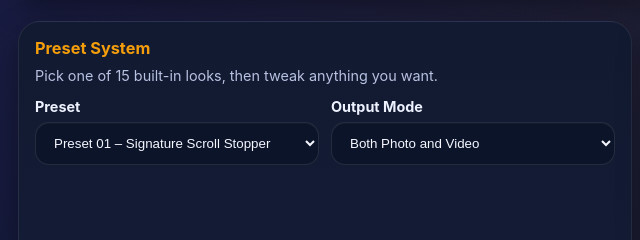
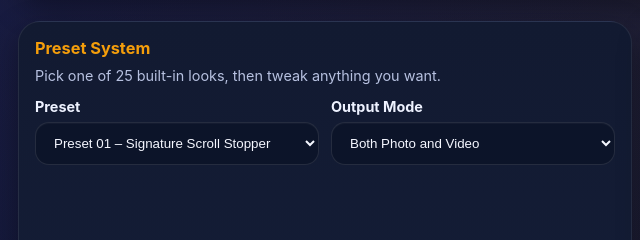
Before and after one commit to nakeymasi-coder/Women-s-Day-Prompt-Generator, a plain HTML site: page index.html in a window 1280 px wide. Shown: the part 414-654 px from the top of the page, 0-640 px from the left. Drawn offline with Linux system fonts and the light colour scheme.

Commit message:
Fix preset count: 25 built-in looks

```diff
--- a/index.html
+++ b/index.html
@@ -440,7 +440,7 @@
     <div class="grid">
       <section class="card wide">
         <h2>Preset System</h2>
-        <p class="note">Pick one of 15 built-in looks, then tweak anything you want.</p>
+        <p class="note">Pick one of 25 built-in looks, then tweak anything you want.</p>
         <div class="two">
           <div class="field">
             <label for="presetSelect">Preset</label>
```
